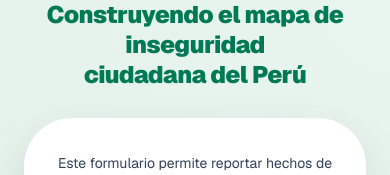
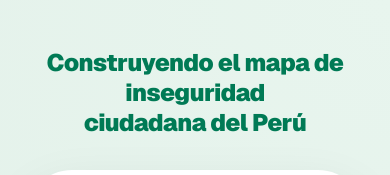
Before and after one commit to jmartinez888/mapa-inseguridad-iquitos, a Next.js app: page / in a window 390 px wide. Shown: the top 175 px of the page. Built offline with nearby package versions, Linux system fonts and the light colour scheme; no server answers.

Commit message:
Corrigiendo espacio del titulo en dispositivos moviles  26/06

```diff
--- a/app/page.tsx
+++ b/app/page.tsx
@@ -175,11 +175,10 @@
     <div className="min-h-screen bg-[#d1e2d9] bg-[radial-gradient(circle_at_top_right,_#e8f5ee_0%,_#d1e2d9_50%,_#b8cdc2_100%)] text-slate-900 pb-16 font-sans selection:bg-emerald-100">
       {/* HEADER PRINCIPAL */}
 
-      <header className="px-6 md:p-10 max-w-5xl mx-auto">
+      <header className="px-6 pt-12 pb-6 md:p-10 max-w-5xl mx-auto">
+        <div className="max-w-3xl mx-auto">
 
-        <div className="max-w-3xl mx-auto space-y-16">
-
-          <h1 className="text-2xl md:text-4xl font-black leading-tight tracking-tight text-emerald-700 text-center block mb-7">
+          <h1 className="text-2xl md:text-4xl font-black leading-tight tracking-tight text-emerald-700 text-center block mb-8 md:mb-14">
 
             Construyendo el mapa de inseguridad
             <br />
```
